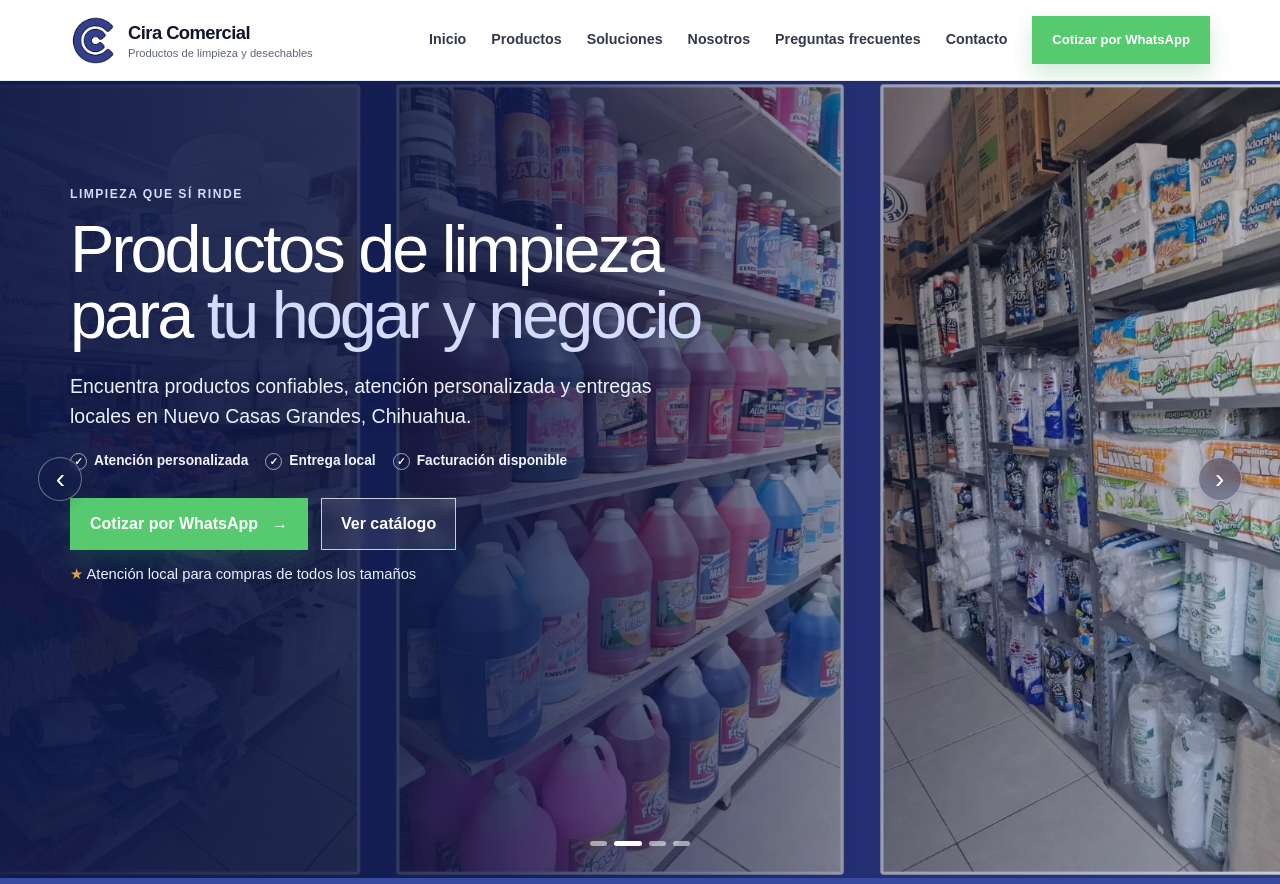
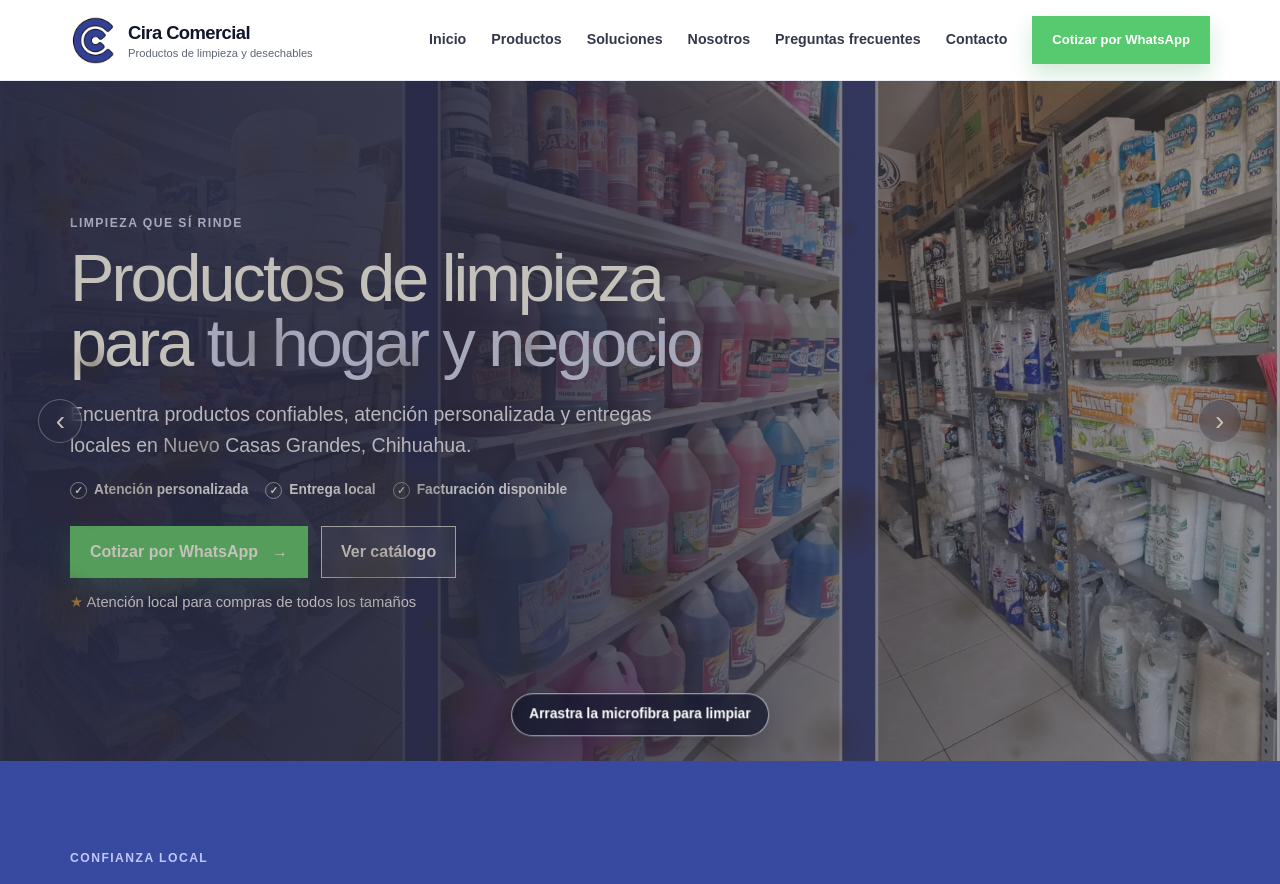
Before and after one commit to Ciracomercial/cira-comercial-web, a Next.js app: page / in a window 1280 px wide. Shown: the top 884 px of the page. Built offline with nearby package versions, Linux system fonts and the light colour scheme; no server answers.

Commit message:
style: finish hero microfiber cleaning experience

```diff
--- a/src/components/hero-cleaning-overlay.tsx
+++ b/src/components/hero-cleaning-overlay.tsx
@@ -2,100 +2,30 @@
 
 import Image from "next/image";
 import { useEffect, useRef, useState, type PointerEvent } from "react";
-
 const BRUSH_RADIUS = 82;
-
 export function HeroCleaningOverlay() {
   const canvasRef = useRef<HTMLCanvasElement>(null);
   const [cleaning, setCleaning] = useState(false);
+  const cleaningRef = useRef(false);
   const [started, setStarted] = useState(false);
   const [cloth, setCloth] = useState({ x: 0, y: 0, visible: false });
-
-  const paintDirt = () => {
-    const canvas = canvasRef.current;
-    if (!canvas) return;
-    const rect = canvas.getBoundingClientRect();
-    const ratio = Math.min(window.devicePixelRatio || 1, 2);
-    canvas.width = Math.round(rect.width * ratio);
-    canvas.height = Math.round(rect.height * ratio);
-    const ctx = canvas.getContext("2d");
-    if (!ctx) return;
-    ctx.setTransform(ratio, 0, 0, ratio, 0, 0);
-    ctx.globalCompositeOperation = "source-over";
-    ctx.clearRect(0, 0, rect.width, rect.height);
-    ctx.fillStyle = "rgba(83, 72, 55, .34)";
-    ctx.fillRect(0, 0, rect.width, rect.height);
-    for (let i = 0; i < 115; i += 1) {
-      const x = Math.random() * rect.width;
-      const y = Math.random() * rect.height;
-      const radius = 8 + Math.random() * 34;
-      const gradient = ctx.createRadialGradient(x, y, 0, x, y, radius);
-      gradient.addColorStop(0, `rgba(52, 43, 31, ${0.12 + Math.random() * 0.22})`);
-      gradient.addColorStop(1, "rgba(52, 43, 31, 0)");
-      ctx.fillStyle = gradient;
-      ctx.beginPath();
-      ctx.arc(x, y, radius, 0, Math.PI * 2);
-      ctx.fill();
-    }
-  };
-
-  useEffect(() => {
-    paintDirt();
-    const resize = () => paintDirt();
-    window.addEventListener("resize", resize);
-    return () => window.removeEventListener("resize", resize);
-  }, []);
-
-  const wipe = (event: PointerEvent<HTMLCanvasElement>) => {
-    const canvas = canvasRef.current;
-    if (!canvas) return;
-    const rect = canvas.getBoundingClientRect();
-    const x = event.clientX - rect.left;
-    const y = event.clientY - rect.top;
-    setCloth({ x, y, visible: true });
-    if (!cleaning) return;
-    setStarted(true);
-    const ratio = canvas.width / rect.width;
-    const ctx = canvas.getContext("2d");
-    if (!ctx) return;
-    ctx.save();
-    ctx.setTransform(ratio, 0, 0, ratio, 0, 0);
-    ctx.globalCompositeOperation = "destination-out";
-    const gradient = ctx.createRadialGradient(x, y, BRUSH_RADIUS * .25, x, y, BRUSH_RADIUS);
-    gradient.addColorStop(0, "rgba(0,0,0,1)");
-    gradient.addColorStop(.72, "rgba(0,0,0,.95)");
-    gradient.addColorStop(1, "rgba(0,0,0,0)");
-    ctx.fillStyle = gradient;
-    ctx.beginPath();
-    ctx.arc(x, y, BRUSH_RADIUS, 0, Math.PI * 2);
-    ctx.fill();
-    ctx.restore();
-  };
-
-  return (
-    <div className="hero-cleaning" aria-label="Experiencia interactiva: limpia el hero con la microfibra">
-      <canvas
-        ref={canvasRef}
-        className="hero-dirt-canvas"
-        onPointerDown={(event) => {
-          event.currentTarget.setPointerCapture(event.pointerId);
-          setCleaning(true);
-          wipe(event);
-        }}
-        onPointerMove={wipe}
-        onPointerUp={(event) => {
-          setCleaning(false);
-          event.currentTarget.releasePointerCapture(event.pointerId);
-        }}
-        onPointerCancel={() => setCleaning(false)}
-        onPointerLeave={() => { if (!cleaning) setCloth((current) => ({ ...current, visible: false })); }}
-      />
-      {!started ? <div className="hero-cleaning-hint">Arrastra la microfibra para limpiar</div> : null}
-      {cloth.visible ? (
-        <div className={cleaning ? "hero-cleaning-cloth is-cleaning" : "hero-cleaning-cloth"} style={{ left: cloth.x, top: cloth.y }} aria-hidden="true">
-          <Image src="/assets/microfibra-azul.png" alt="" width={150} height={112} priority />
-        </div>
-      ) : null}
-    </div>
-  );
+  const paintDirt = () => { const canvas = canvasRef.current; if (!canvas) return; const rect = canvas.getBoundingClientRect(); const ratio = Math.min(window.devicePixelRatio || 1, 2); canvas.width = Math.round(rect.width * ratio); canvas.height = Math.round(rect.height * ratio); const ctx = canvas.getContext("2d"); if (!ctx) return; ctx.setTransform(ratio,0,0,ratio,0,0); ctx.globalCompositeOperation="source-over"; ctx.clearRect(0,0,rect.width,rect.height); ctx.fillStyle="rgba(83,72,55,.34)"; ctx.fillRect(0,0,rect.width,rect.height); for(let i=0;i<115;i+=1){const x=Math.random()*rect.width,y=Math.random()*rect.height,r=8+Math.random()*34,g=ctx.createRadialGradient(x,y,0,x,y,r);g.addColorStop(0,`rgba(52,43,31,${.12+Math.random()*.22})`);g.addColorStop(1,"rgba(52,43,31,0)");ctx.fillStyle=g;ctx.beginPath();ctx.arc(x,y,r,0,Math.PI*2);ctx.fill();}};
+  useEffect(()=>{paintDirt(); const resize=()=>paintDirt(); window.addEventListener("resize",resize); return()=>window.removeEventListener("resize",resize);},[]);
+  const wipe=(event:PointerEvent<HTMLCanvasElement>, force=false)=>{const canvas=canvasRef.current;if(!canvas)return;const rect=canvas.getBoundingClientRect(),x=event.clientX-rect.left,y=event.clientY-rect.top;setCloth({x,y,visible:true});if(!force&&!cleaningRef.current)return;setStarted(true);const ratio=canvas.width/rect.width,ctx=canvas.getContext("2d");if(!ctx)return;ctx.save();ctx.setTransform(ratio,0,0,ratio,0,0);ctx.globalCompositeOperation="destination-out";const g=ctx.createRadialGradient(x,y,BRUSH_RADIUS*.25,x,y,BRUSH_RADIUS);g.addColorStop(0,"rgba(0,0,0,1)");g.addColorStop(.72,"rgba(0,0,0,.95)");g.addColorStop(1,"rgba(0,0,0,0)");ctx.fillStyle=g;ctx.beginPath();ctx.arc(x,y,BRUSH_RADIUS,0,Math.PI*2);ctx.fill();ctx.restore();};
+  return <div className="hero-cleaning" aria-label="Experiencia interactiva: limpia el hero con la microfibra">
+    <canvas ref={canvasRef} className="hero-dirt-canvas" onPointerDown={e=>{e.stopPropagation();e.currentTarget.setPointerCapture(e.pointerId);cleaningRef.current=true;setCleaning(true);wipe(e,true);}} onPointerMove={e=>{e.stopPropagation();wipe(e);}} onPointerUp={e=>{e.stopPropagation();cleaningRef.current=false;setCleaning(false);if(e.currentTarget.hasPointerCapture(e.pointerId))e.currentTarget.releasePointerCapture(e.pointerId);}} onPointerCancel={()=>{cleaningRef.current=false;setCleaning(false);}} onPointerLeave={()=>{if(!cleaningRef.current)setCloth(c=>({...c,visible:false}));}} />
+    {!started?<div className="hero-cleaning-hint">Arrastra la microfibra para limpiar</div>:null}
+    {cloth.visible?<div className={cleaning?"hero-cleaning-cloth is-cleaning":"hero-cleaning-cloth"} style={{left:cloth.x,top:cloth.y}} aria-hidden="true"><Image src="/assets/microfibra-azul.png" alt="" width={150} height={112} priority /></div>:null}
+    <style jsx>{`
+      .hero-cleaning{position:absolute;z-index:12;inset:0;overflow:hidden;touch-action:none}
+      .hero-dirt-canvas{position:absolute;inset:0;width:100%;height:100%;cursor:none;touch-action:none}
+      .hero-cleaning-cloth{position:absolute;z-index:2;width:150px;height:112px;pointer-events:none;transform:translate(-50%,-50%) rotate(-9deg);filter:drop-shadow(0 10px 10px rgba(0,0,0,.25));transition:transform .08s ease}
+      .hero-cleaning-cloth.is-cleaning{transform:translate(-50%,-50%) rotate(-13deg) scale(.96)}
+      .hero-cleaning-cloth :global(img){width:100%;height:100%;object-fit:contain;mix-blend-mode:multiply}
+      .hero-cleaning-hint{position:absolute;z-index:3;left:50%;bottom:24px;transform:translateX(-50%);padding:10px 17px;border:1px solid rgba(255,255,255,.65);border-radius:999px;color:#fff;background:rgba(17,21,43,.72);box-shadow:0 8px 25px rgba(0,0,0,.18);backdrop-filter:blur(8px);font-size:.86rem;font-weight:800;pointer-events:none;animation:hintPulse 1.8s ease-in-out infinite}
+      @keyframes hintPulse{50%{transform:translateX(-50%) translateY(-4px)}}
+      @media(max-width:700px){.hero-cleaning-cloth{width:115px;height:86px}.hero-cleaning-hint{bottom:16px;font-size:.76rem;white-space:nowrap}}
+      @media(prefers-reduced-motion:reduce){.hero-cleaning-hint{animation:none}}
+    `}</style>
+  </div>;
 }
```
